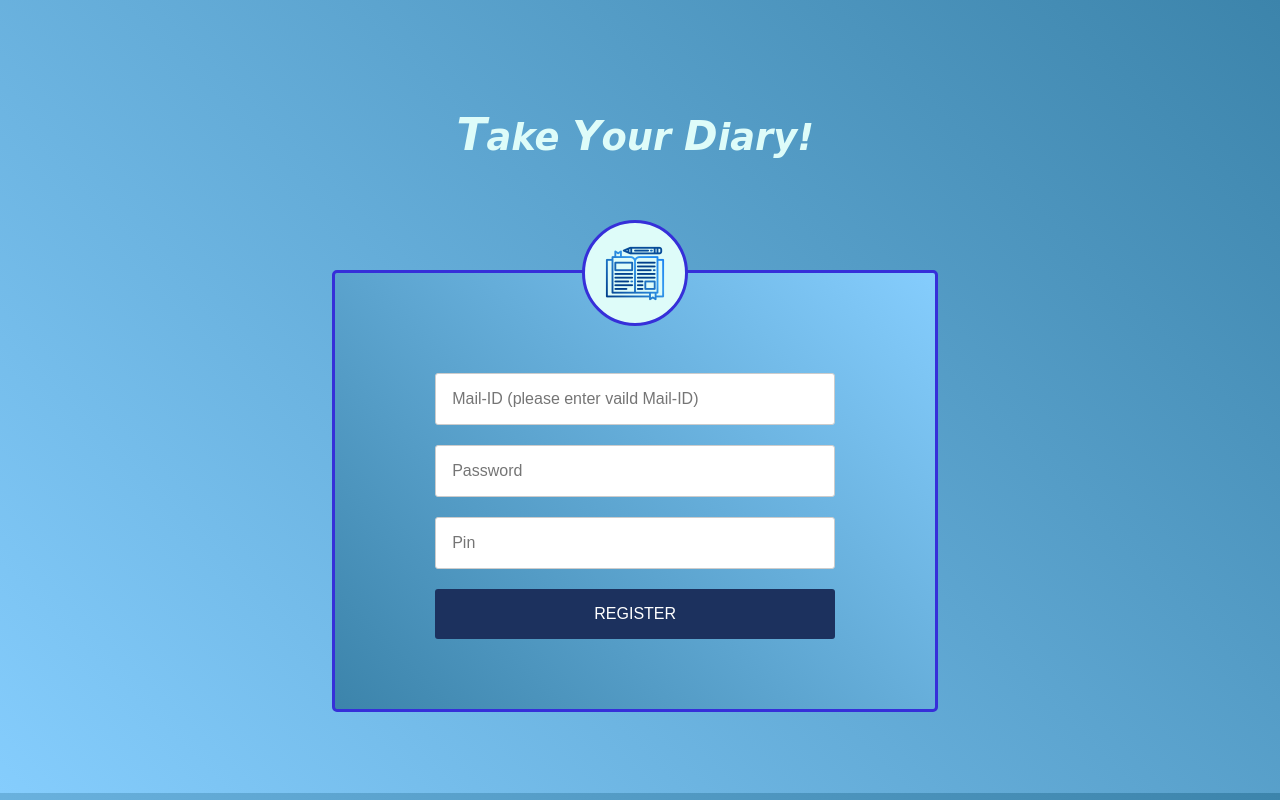
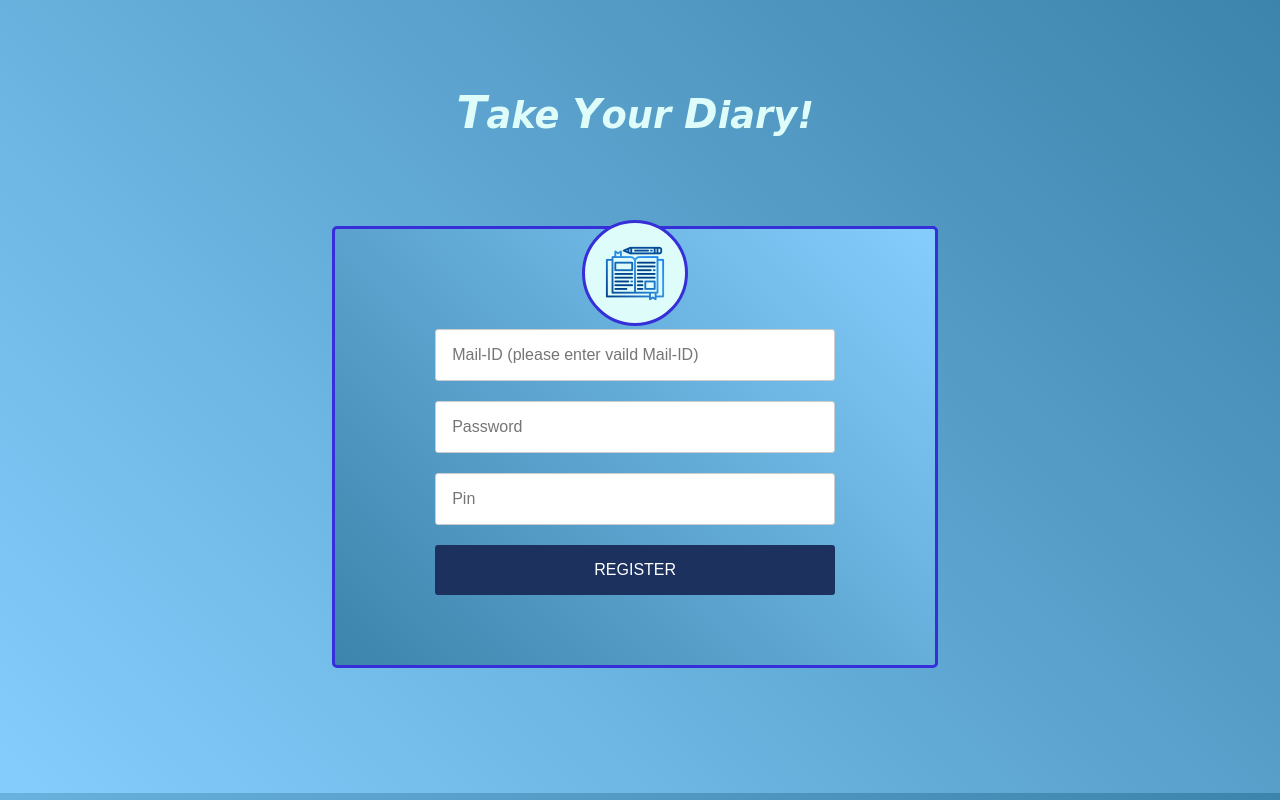
Before and after one commit to harshavardhan48102/passwordsdiary, a plain HTML site: page createacc.html in a window 1280 px wide. Drawn offline with Linux system fonts and the light colour scheme.

Commit message:
Update CAcc.css

```diff
--- a/css/CAcc.css
+++ b/css/CAcc.css
@@ -7,7 +7,7 @@ body{
 .heading{
     margin: 0;
     font-size: 115%;
-    line-height: 5;
+    line-height: 4;
     color: #DEFCF9;
     text-align: center;
 }
```
